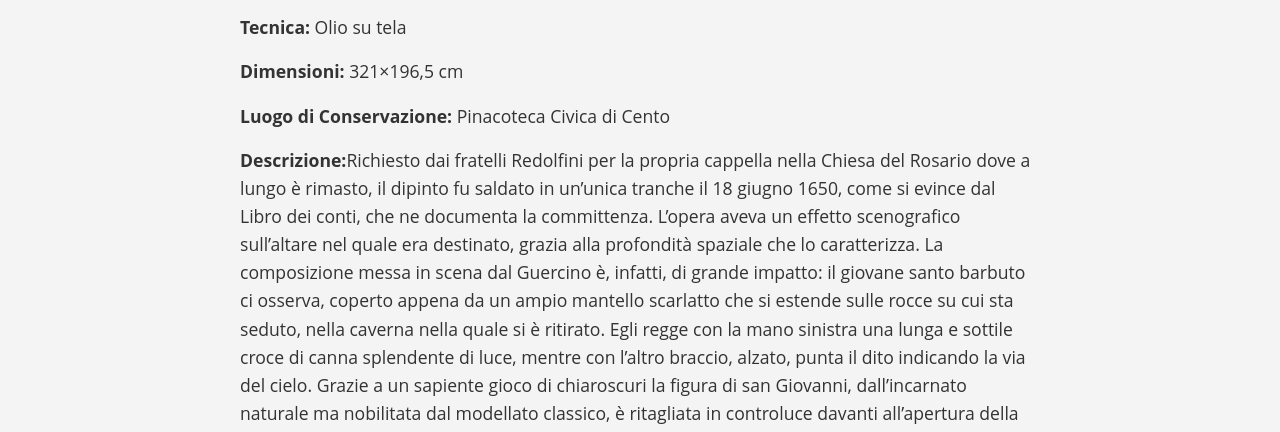
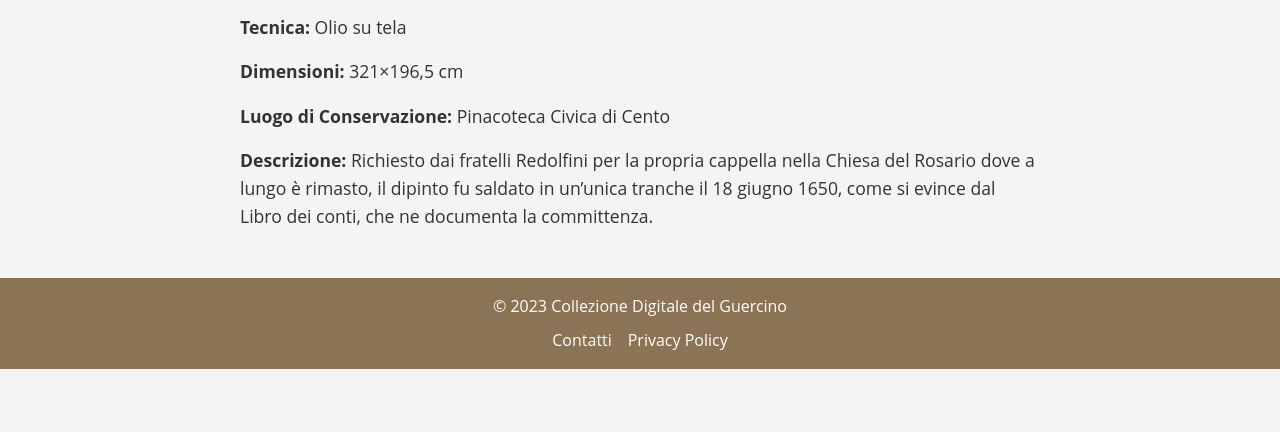
Before and after one commit to Austoscontri/IlGuercino, a plain HTML site: page opera4.html in a window 1280 px wide. Shown: the part 791-1223 px from the top of the page. After the commit the page ends 1160 px from the top, so only its background shows below. Drawn offline with Linux system fonts and the light colour scheme.

Commit message:
Update opera4.html

```diff
--- a/opera4.html
+++ b/opera4.html
@@ -3,7 +3,7 @@
 <head>
     <meta charset="UTF-8">
     <meta name="viewport" content="width=device-width, initial-scale=1.0">
-    <title>San Giovanni Battista nel deserto - Il Guercino</title>
+    <title>San Giovanni Battista - Il Guercino</title>
     <link rel="stylesheet" href="styles.css">
 </head>
 <body>
@@ -25,9 +25,9 @@
     </header>
 
     <!-- Dettagli Opera -->
-    <section class="dettagli-opera">
+    <section class="dettagli-opera" data-anno="1650" data-titolo="San Giovanni Battista nel deserto" data-link="opera4.html">
         <div class="opera-immagine">
-            <img src="img4.jpg" alt="Titolo Opera 1">
+            <img src="img4.jpg" alt="San Giovanni Battista">
             <button class="zoom">Zoom</button>
             <script src="script.js"></script>
         </div>
@@ -37,21 +37,8 @@
             <p><strong>Tecnica:</strong> Olio su tela</p>
             <p><strong>Dimensioni:</strong> 321×196,5 cm</p>
             <p><strong>Luogo di Conservazione:</strong> Pinacoteca Civica di Cento</p>
-            <p><strong>Descrizione:</strong>Richiesto dai fratelli Redolfini per la propria cappella nella Chiesa del
-                Rosario dove a lungo è rimasto, il dipinto fu saldato in un’unica tranche il 18 giugno 1650, come si evince dal Libro dei conti, che ne documenta la committenza.
-                L’opera aveva un effetto scenografico sull’altare nel quale era destinato, grazia alla profondità spaziale che
-                lo caratterizza.
-                La composizione messa in scena dal Guercino è, infatti, di grande impatto: il giovane santo barbuto ci osserva, coperto
-                appena da un ampio mantello scarlatto che si estende sulle rocce su cui sta seduto, nella caverna nella quale si è ritirato.
-                Egli regge con la mano sinistra una lunga e sottile croce di canna splendente di luce, mentre con l’altro braccio, alzato,
-                punta il dito indicando la via del cielo.
-                Grazie a un sapiente gioco di chiaroscuri la figura di san Giovanni, dall’incarnato naturale ma nobilitata dal
-                modellato classico, è ritagliata in controluce davanti all’apertura della grotta, che appare come una sorta di “finestra”
-                aperta sul cielo che sta scurendosi, nella luce del tramonto che sfiora un bel paesaggio collinare in lontananza.
-                Il drappo rosso, abilmente disposto, copre parzialmente la pelliccia che cinge i fianchi, e avvolge la figura,
-                dandole maggior risalto.
-                L’eremo, immaginato come un luogo appartato nella natura selvaggia, è vicino a una sorgente, richiamo al battesimo che,
-                associato all’eloquente gesto del santo e al simbolismo della croce, rivela il messaggio di salvezza dell’opera.</p>
+            <p><strong>Descrizione:</strong> Richiesto dai fratelli Redolfini per la propria cappella nella Chiesa del
+                Rosario dove a lungo è rimasto, il dipinto fu saldato in un’unica tranche il 18 giugno 1650, come si evince dal Libro dei conti, che ne documenta la committenza.</p>
         </div>
     </section>
 
```
